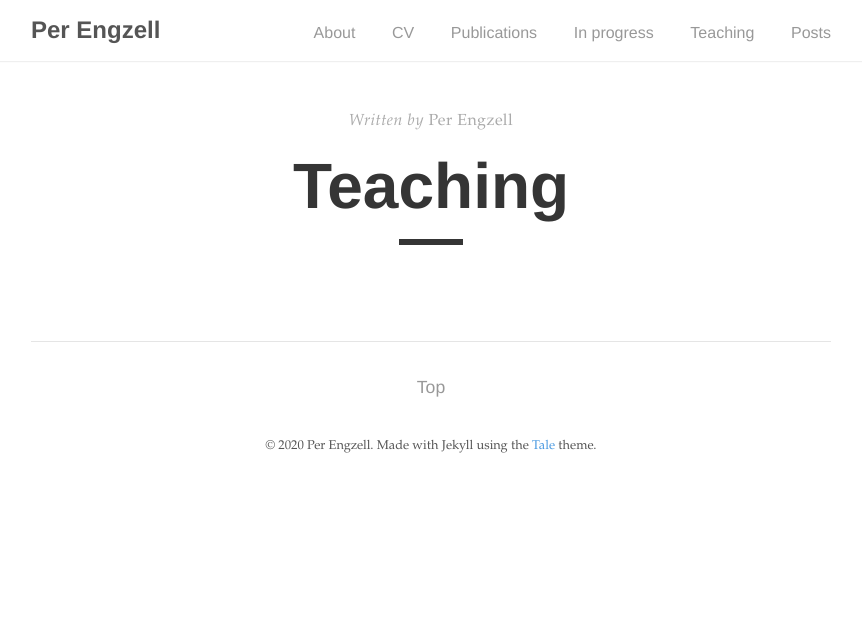
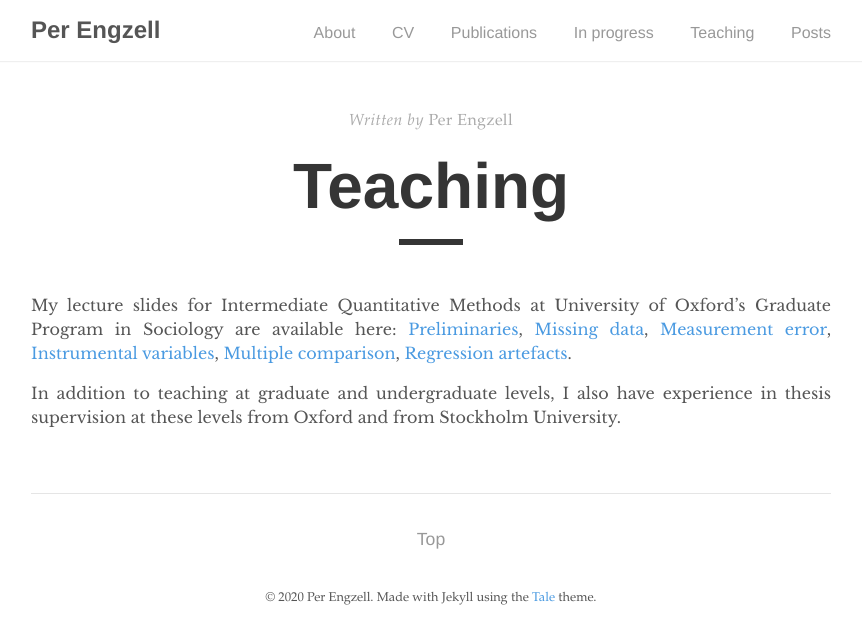
Before and after one commit to pengzell/pengzell.github.io, a Jekyll site: the page built from _pages/teaching.md, in a window 1280 px wide. Shown: the top 644 px of the page, without its empty margins (209-1071 px from the left). Built offline with Jekyll 4.4.1, drawn with Linux system fonts in a browser that asks for light colours.

Commit message:
Update teaching.md

```diff
--- a/_pages/teaching.md
+++ b/_pages/teaching.md
@@ -4,3 +4,7 @@ title: "Teaching"
 author: "Per Engzell"
 permalink: /teaching/
 ---
+
+My lecture slides for Intermediate Quantitative Methods at University of Oxford's Graduate Program in Sociology are available here: [Preliminaries](https://github.com/pengzell/pengzell.github.io/blob/master/_content/IQM_Prelims.pdf), [Missing data](https://github.com/pengzell/pengzell.github.io/blob/master/_content/IQM_Missing.pdf), [Measurement error](https://github.com/pengzell/pengzell.github.io/blob/master/_content/IQM_Errors.pdf), [Instrumental variables](https://github.com/pengzell/pengzell.github.io/blob/master/_content/IQM_IV.pdf), [Multiple comparison](https://github.com/pengzell/pengzell.github.io/blob/master/_content/IQM_Comparison.pdf), [Regression artefacts](https://github.com/pengzell/pengzell.github.io/blob/master/_content/IQM_Artefacts.pdf).
+
+In addition to teaching at graduate and undergraduate levels, I also have experience in thesis supervision at these levels from Oxford and from Stockholm University.
```
